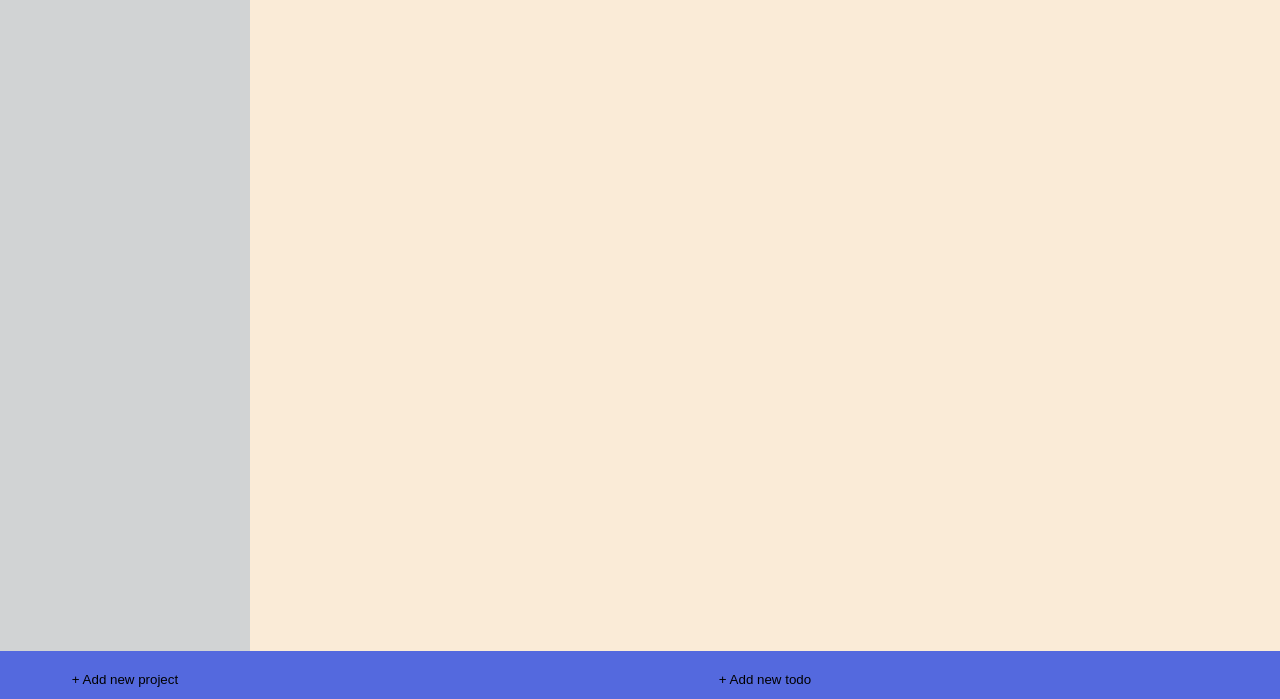
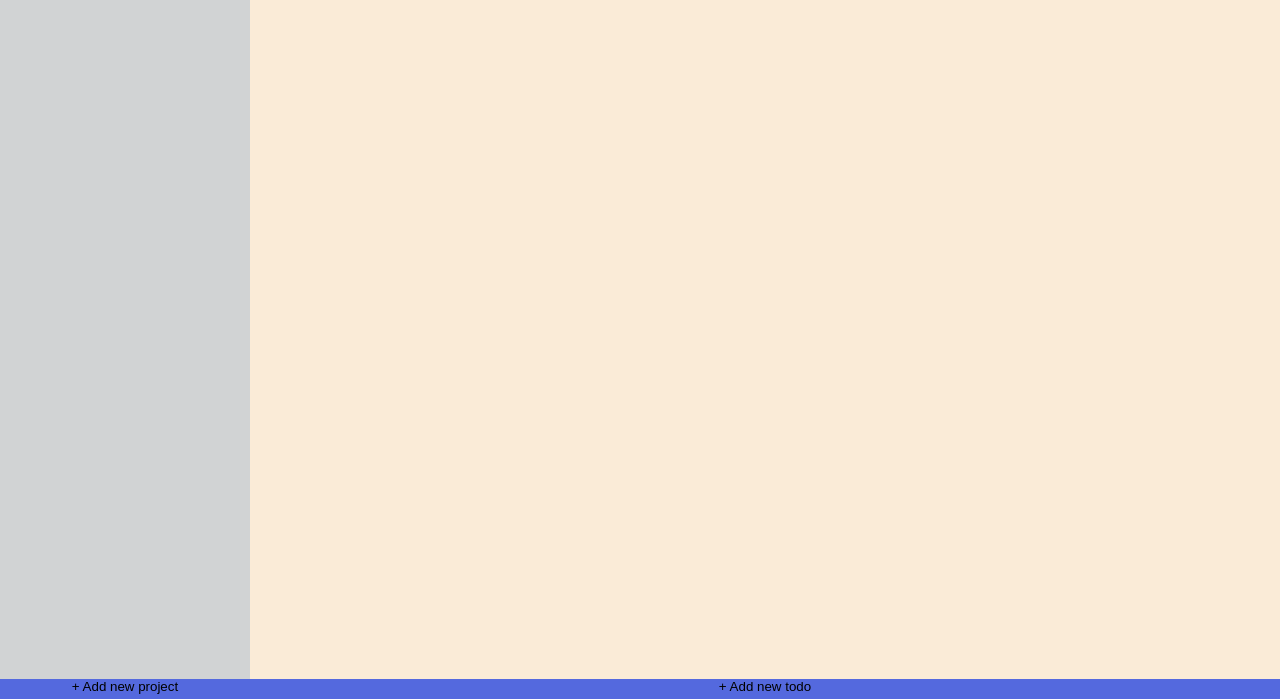
Before and after one commit to epomarez/Todo-List, a website built with webpack: page src/template.html in a window 1280 px wide. Shown: the part 101-800 px from the top of the page. Built offline with nearby package versions, Linux system fonts and the light colour scheme.

Commit message:
fix: Make notes and form container more fexible to avoid overflow

```diff
--- a/src/containerStyles.css
+++ b/src/containerStyles.css
@@ -5,9 +5,14 @@
 }
 
 #container {
+
     display: grid;
+
     grid-template-columns: 250px 1fr;
-    grid-template-rows: 94vh 6vh;
+
+    grid-template-rows: 1fr auto;
+
+    min-height: 100vh;
 }
 
 #subRightContainer {
```
